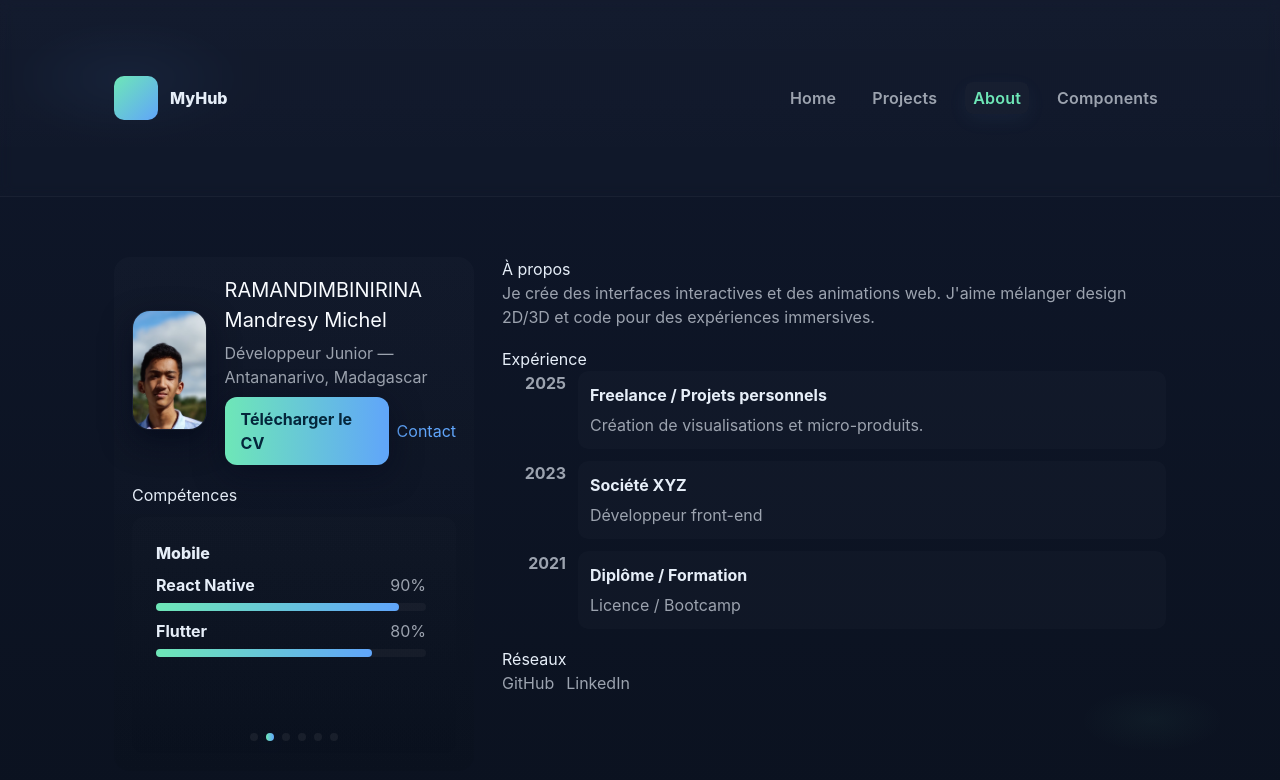
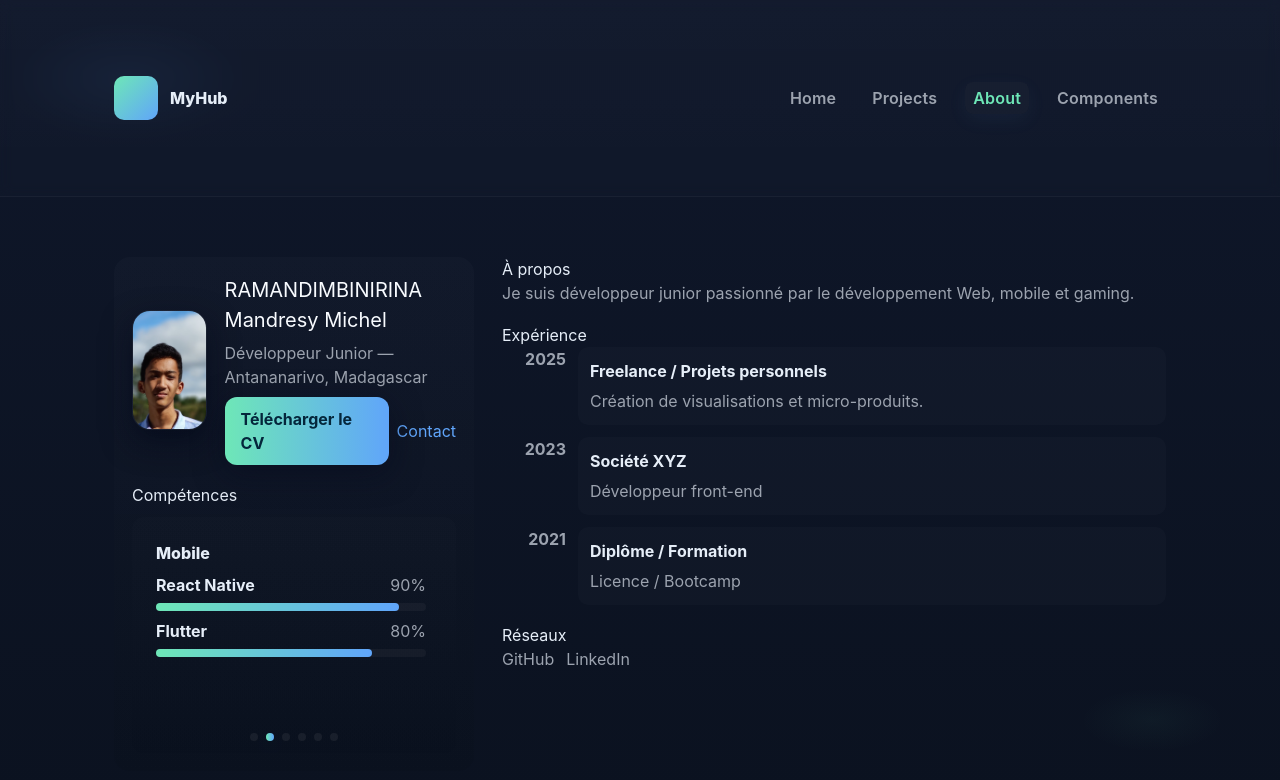
Before and after one commit to Muirama/MyHub, a React (Vite) app: page /about in a window 1280 px wide. Shown: the top 780 px of the page. Built offline with nearby package versions, Linux system fonts and the light colour scheme.

Commit message:
Update hub

```diff
--- a/src/data/about.js
+++ b/src/data/about.js
@@ -4,7 +4,7 @@ export const about = {
   location: { city: "Antananarivo", country: "Madagascar" },
   availability: "Open to work",
   photo: "/profile.jpg",
-  bio: "Je crée des interfaces interactives et des animations web. J'aime mélanger design 2D/3D et code pour des expériences immersives.",
+  bio: "Je suis développeur junior passionné par le développement Web, mobile et gaming.",
   email: "mandresy.michel.ramandimbinirina@esti.mg",
   resumeUrl: "/CV_RAMA.pdf",
   skillCategories: [
```
